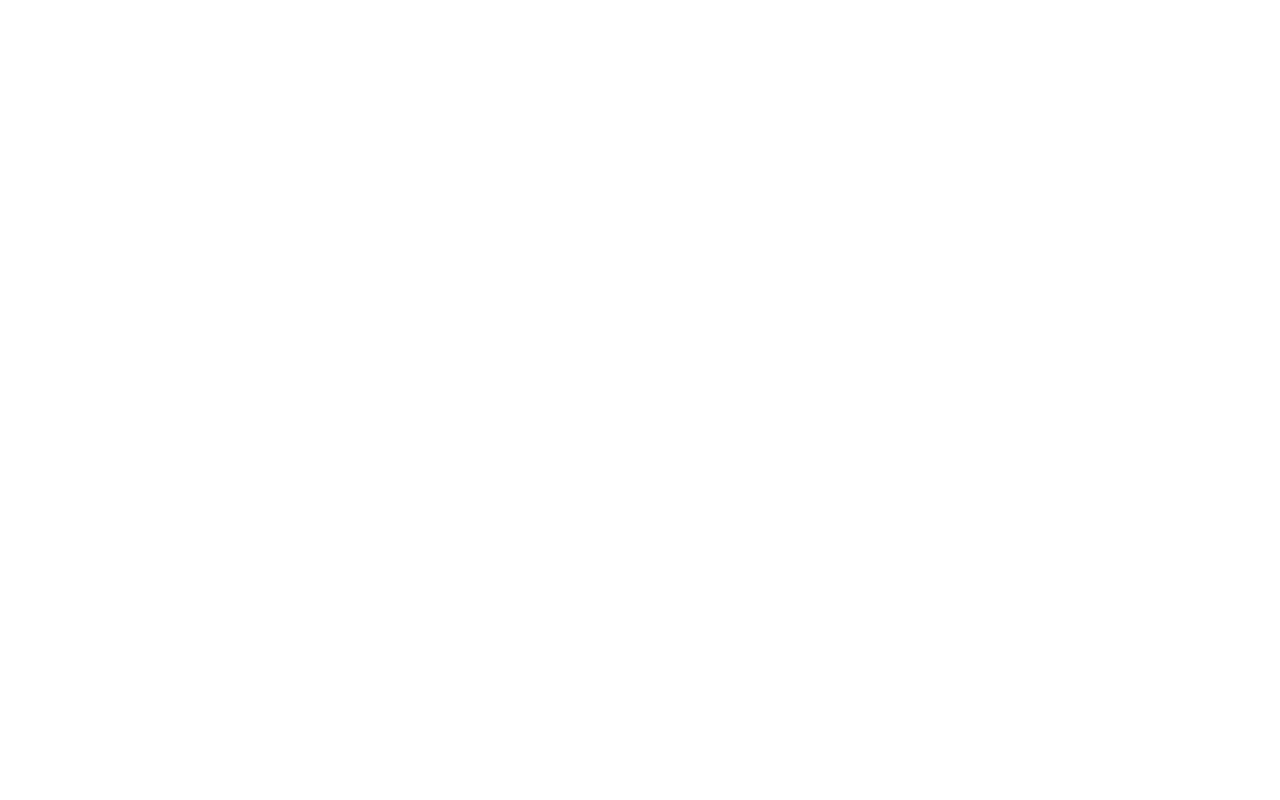
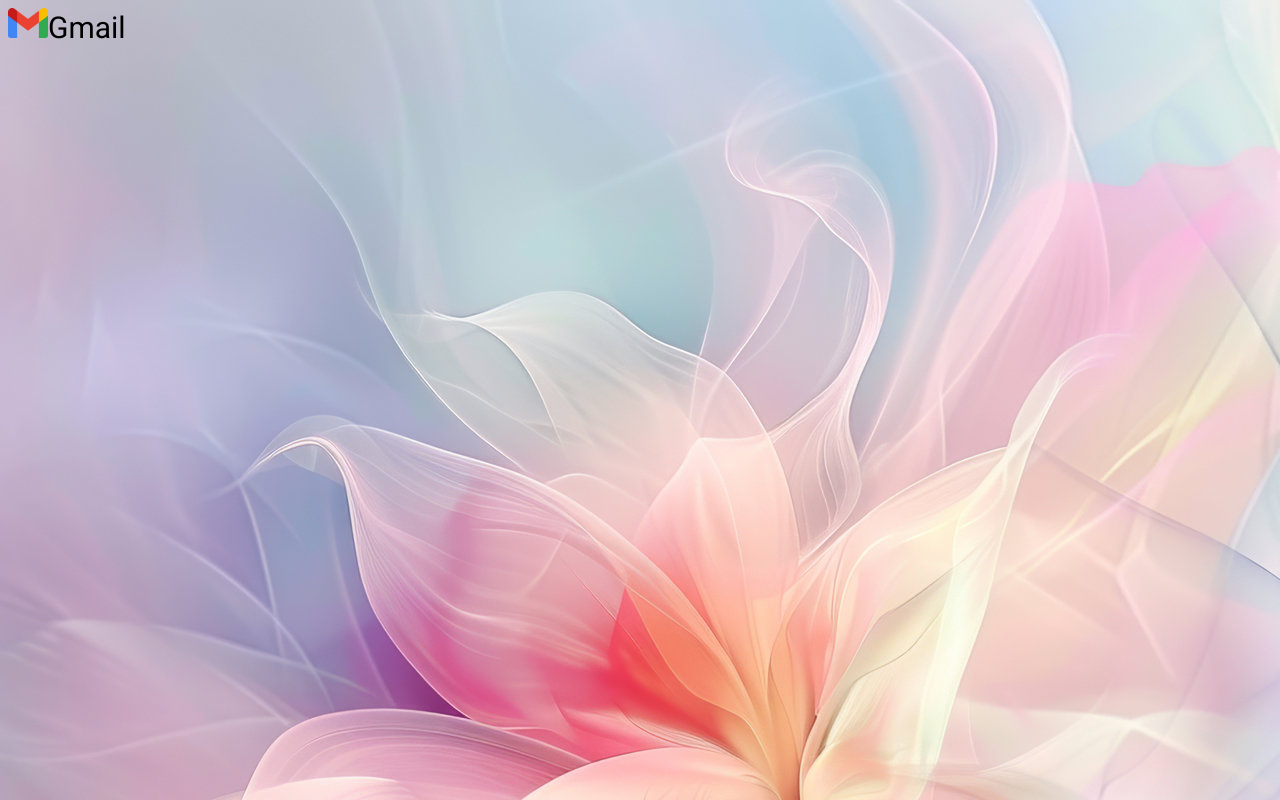
Before and after one commit to dpgranger8/GmailDashboard, a plain HTML site: page index.html in a window 1280 px wide. Drawn offline with Linux system fonts and the light colour scheme.

Commit message:
got started on gmail logo, favicon, and basic layout

```diff
--- a/index.html
+++ b/index.html
@@ -1,11 +1,24 @@
 <!DOCTYPE html>
 <html lang="en">
-<head>
-    <meta charset="UTF-8">
-    <meta name="viewport" content="width=device-width, initial-scale=1.0">
-    <title>Inbox - mymail@gmail.com</title>
-</head>
-<body>
-
-</body>
+   <head>
+      <meta charset="UTF-8" />
+      <meta name="viewport" content="width=device-width, initial-scale=1.0" />
+      <!-- Code below makes Google Roboto font possible -->
+      <link rel="preconnect" href="https://fonts.googleapis.com" />
+      <link rel="preconnect" href="https://fonts.gstatic.com" crossorigin />
+      <link
+         href="https://fonts.googleapis.com/css2?family=Roboto:ital,wght@0,100..900;1,100..900&display=swap"
+         rel="stylesheet"
+      />
+      <!-- End Google code -->
+      <link rel="stylesheet" href="styles.css" />
+      <link rel="icon" href="https://ssl.gstatic.com/ui/v1/icons/mail/rfr/gmail.ico" type="image">
+      <title>Inbox - example@gmail.com</title>
+   </head>
+   <body>
+      <nav class="topNav">
+        <img src="GmailIcon.png" width="auto", height="30">
+        <a>Gmail</a>
+      </nav>
+   </body>
 </html>
--- a/styles.scss
+++ b/styles.scss
@@ -1,10 +1,31 @@
+// Roboto font sampler below
+// <uniquifier>: Use a unique and descriptive class name
+// <weight>: Use a value from 100 to 900
+
+// .roboto-<uniquifier> {
+//     font-family: "Roboto", serif;
+//     font-optical-sizing: auto;
+//     font-weight: <weight>;
+//     font-style: normal;
+//     font-variation-settings:
+//       "wdth" 100;
+//   }
+
 :root {
-    font-family: Arial, Helvetica, sans-serif;
+    font-family: "Roboto", serif;
 }
 
 body {
-    background-color: blue;
-    a {
-        background-color: green;
-    }
+    background-image: url(floral-background.jpg);
 }
+
+.topNav {
+    display: flex;
+    align-items: baseline;
+    font-size: 30px;
+    margin: 0 auto;
+}
+
+// spacer {
+//     margin: 0.25rem;
+// }
```
Also changed, not shown: GmailIcon.png (added), floral-background.jpg (added), styles.css, 1 other file.
